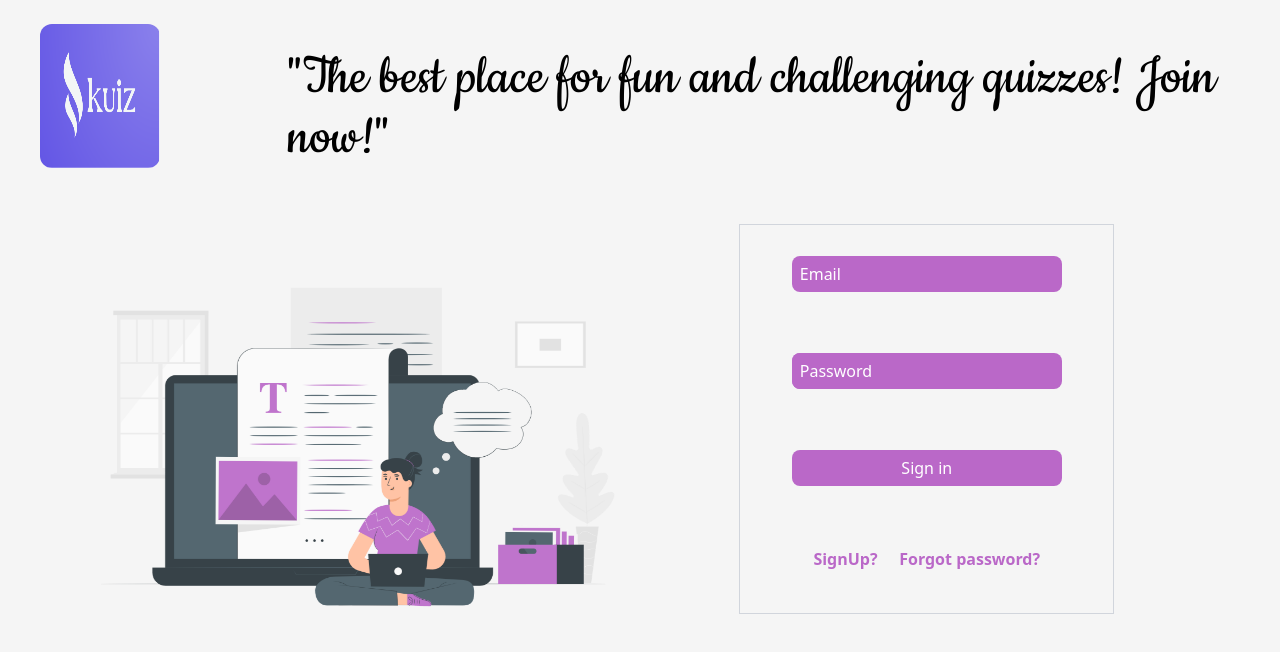
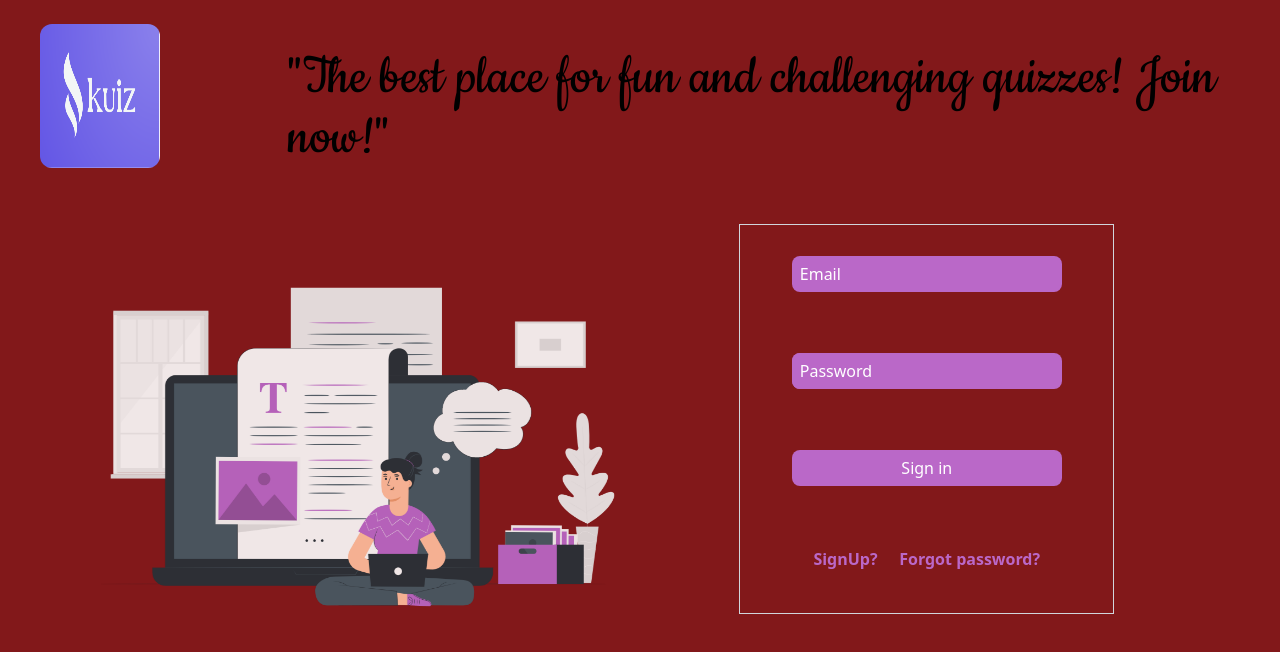
Before and after one commit to anything224/kuiz, a website: page index.html in a window 1280 px wide. Drawn offline with Linux system fonts and the light colour scheme; a web font is replaced by a local one.

Commit message:
Update index.html

```diff
--- a/index.html
+++ b/index.html
@@ -29,7 +29,7 @@
     }
 
 </style>
-<body class='bg-[#F5F5F5]'>
+<body class='bg-red-900'>
 <div class="logo  mt-6 flex">
     <img src="Screenshot from 2025-02-16 21-48-56.png" class="w-[120px] rounded-xl ml-5 md:ml-10">
     <p class="ml-4 font-[cookie] text-xl md:text-6xl md:ml-32 mt-6 text-6xl">"The best place for fun and challenging quizzes! Join now!"</p>
```
